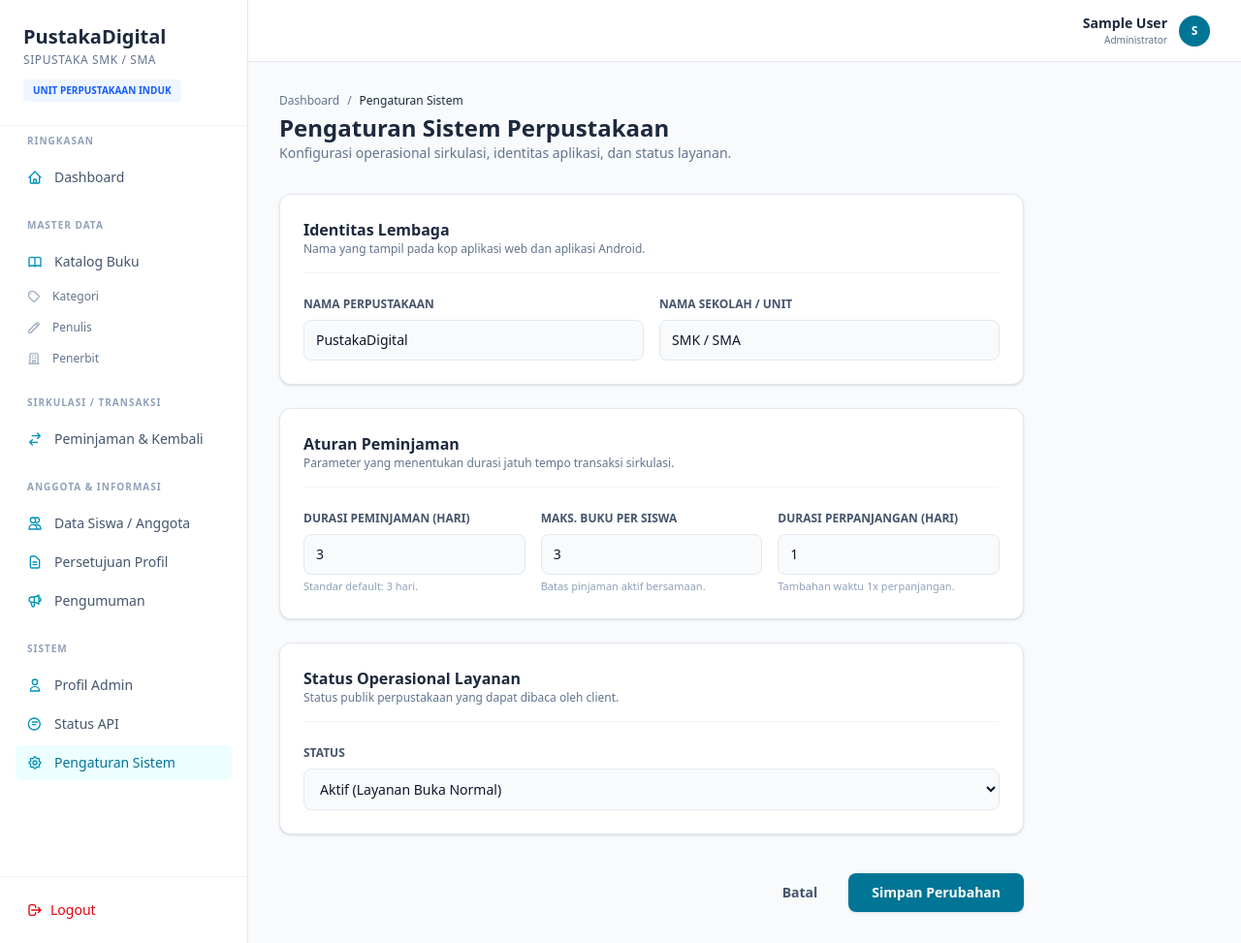
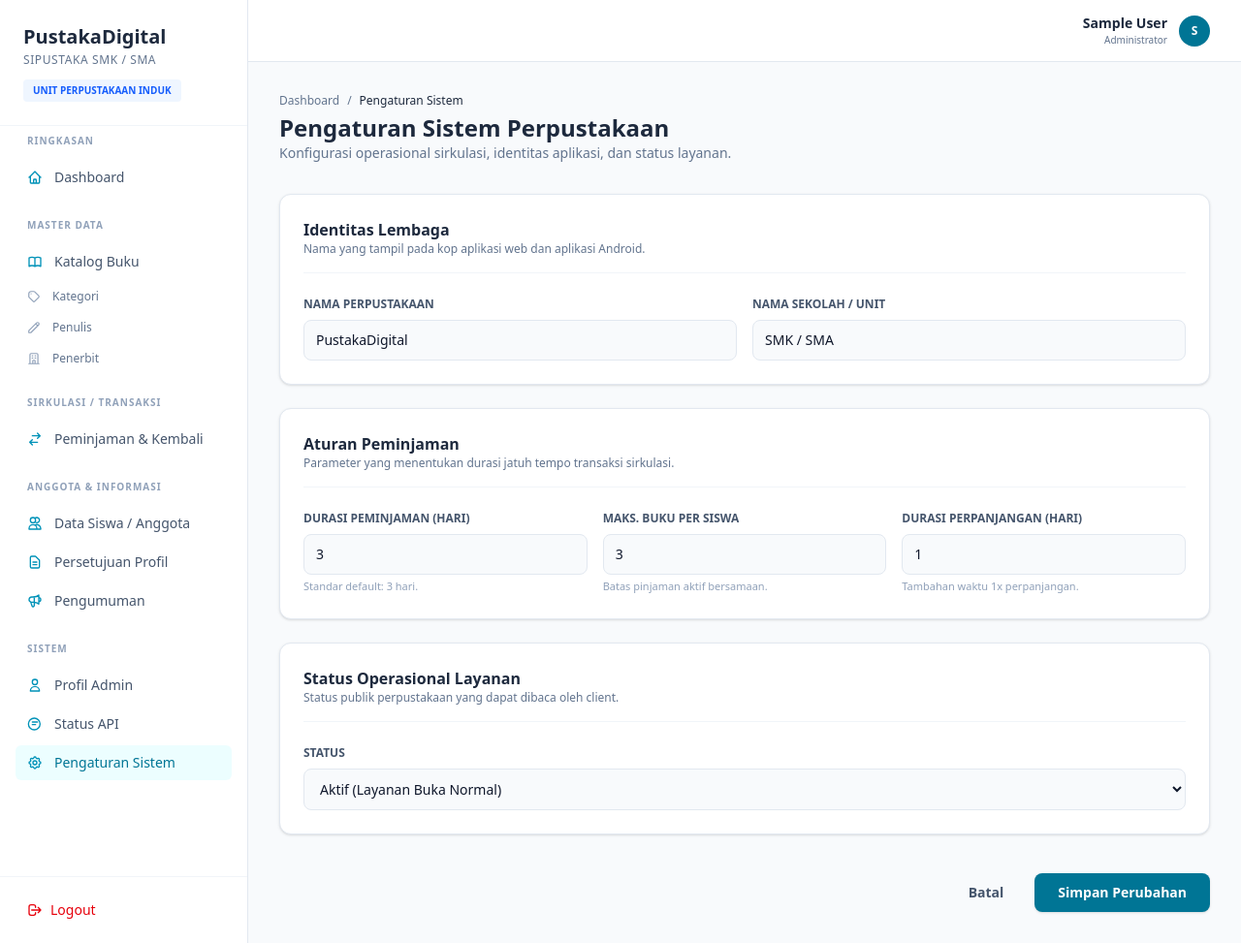
Before and after one commit to fadhlanel/rest-api-perpustakaan, a Laravel app: page /admin/pengaturan in a window 1280 px wide. Shown: the whole page at 97% size. Run offline with Laravel 12, Linux system fonts and the light colour scheme; the visitor is signed in with stand-in values (Sample User, id 1); data that the repository does not hold is empty; style sheets or scripts are compiled from the project's sources.

Commit message:
ui: hapus max-w-3xl di pengaturan agar konten melebar penuh sesuai layout

```diff
--- a/resources/views/admin/pengaturan/edit.blade.php
+++ b/resources/views/admin/pengaturan/edit.blade.php
@@ -13,7 +13,7 @@
     <p class="text-slate-500 text-sm">Konfigurasi operasional sirkulasi, identitas aplikasi, dan status layanan.</p>
 </div>
 
-<div class="max-w-3xl">
+<div>
     <form action="{{ route('admin.pengaturan.update') }}" method="POST" class="space-y-6">
         @csrf
         @method('PUT')
```
